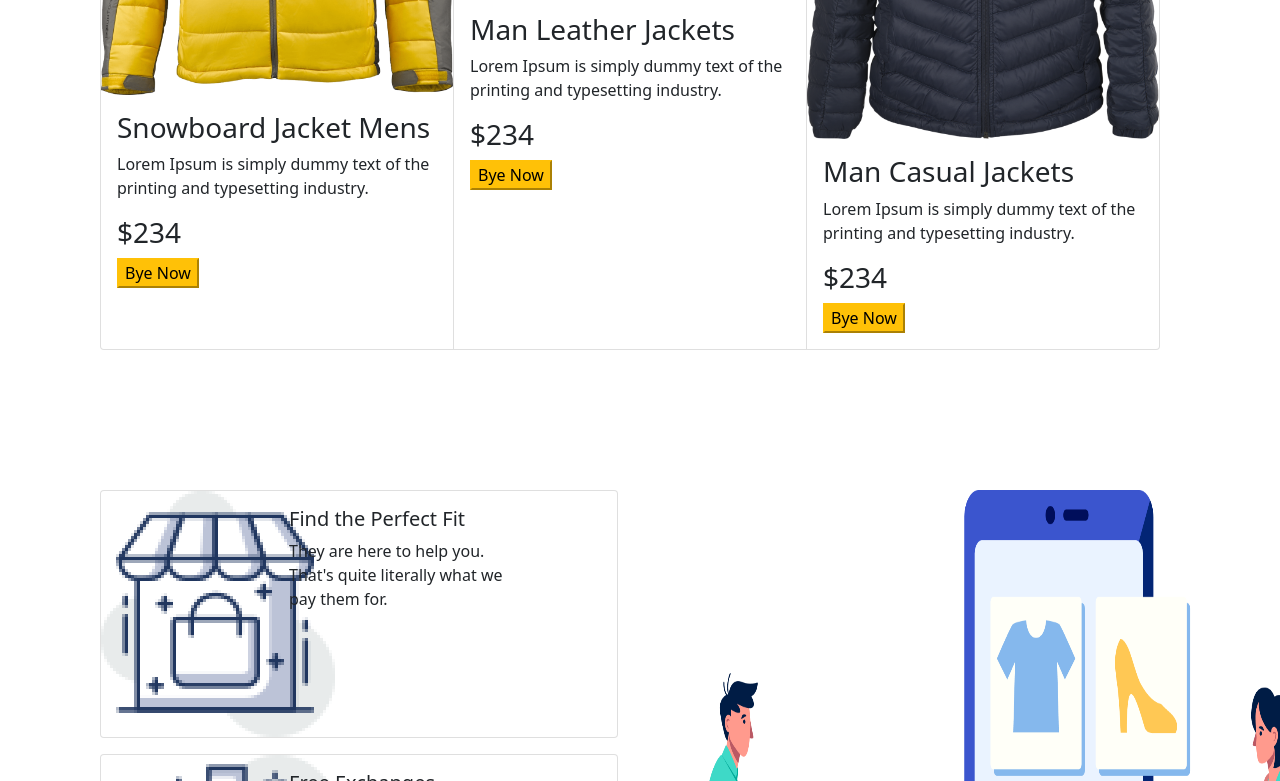
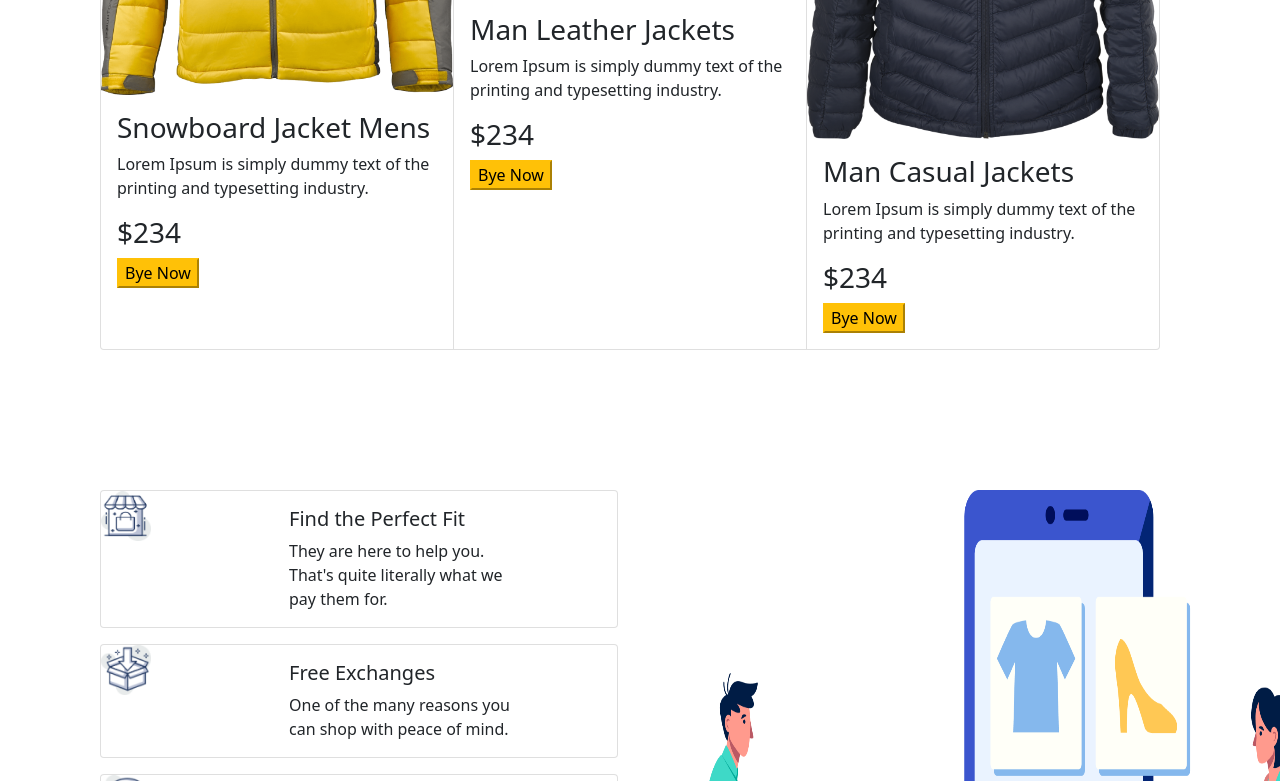
Before and after one commit to SayedHassan973/assignment-2, a plain HTML site: page index.html in a window 1280 px wide. Shown: the part 2019-2800 px from the top of the page. Drawn offline with nearby package versions, Linux system fonts and the light colour scheme.

Commit message:
add something

```diff
--- a/index.html
+++ b/index.html
@@ -137,7 +137,7 @@
             <div class="col-md-6">
               <div class="card mb-3" style="max-width: 540px;">
                 <div class="row g-0">
-                  <div class="col-md-4">
+                  <div class="col-md-4 logo-image">
                     <img src="Logo, Icon/image 12.png" alt="...">
                   </div>
                   <div class="col-md-6">
@@ -153,7 +153,7 @@
               </div>
               <div class="card mb-3" style="max-width: 540px;">
                 <div class="row g-0">
-                  <div class="col-md-4">
+                  <div class="col-md-4 logo-image">
                     <img src="Logo, Icon/image 13.png" alt="...">
                   </div>
                   <div class="col-md-6">
@@ -169,7 +169,7 @@
               </div>
               <div class="card mb-3" style="max-width: 540px;">
                 <div class="row g-0">
-                  <div class="col-md-4">
+                  <div class="col-md-4 logo-image">
                     <img src="Logo, Icon/image 14.png" alt="...">
                   </div>
                   <div class="col-md-6">
```
